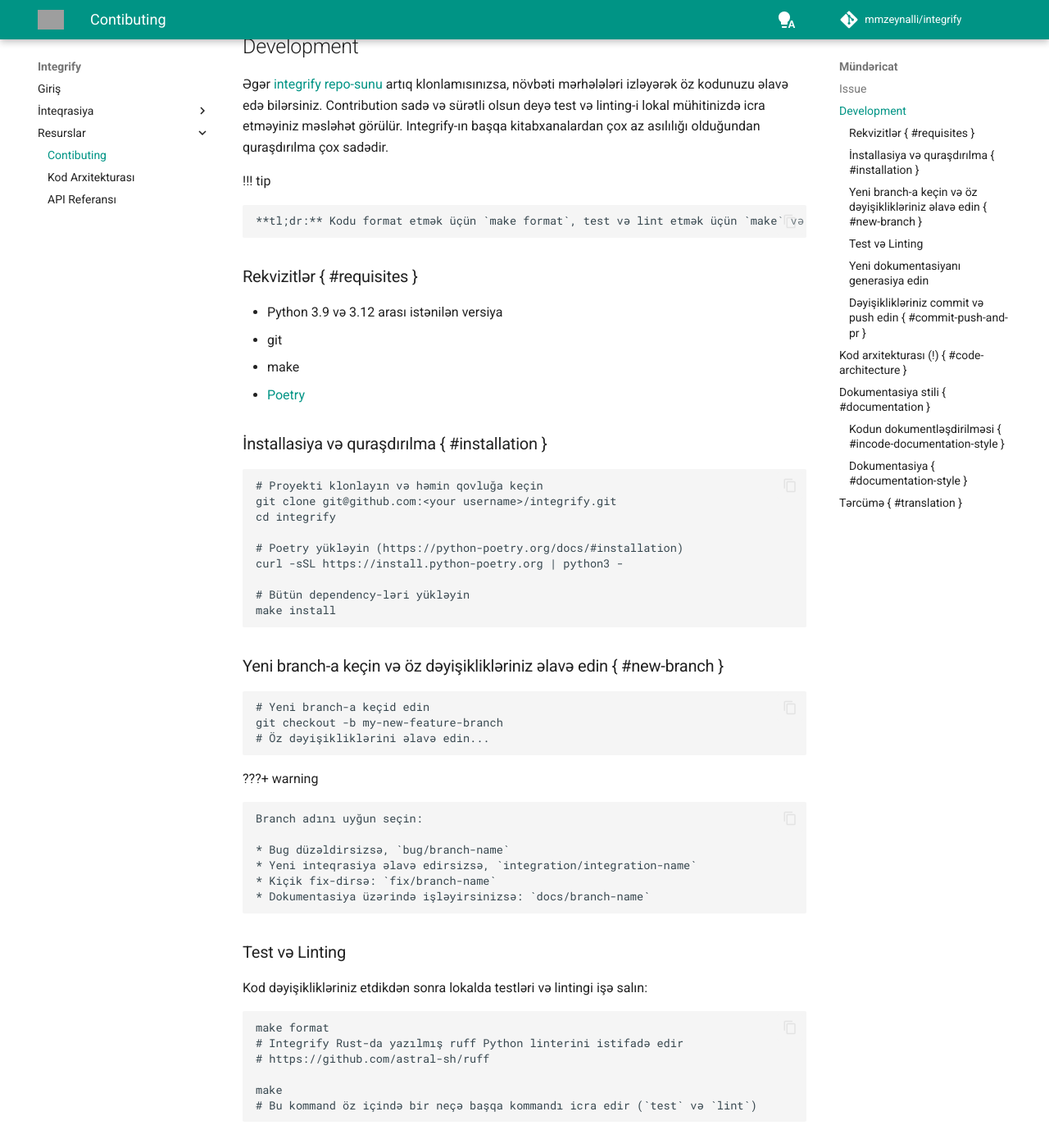
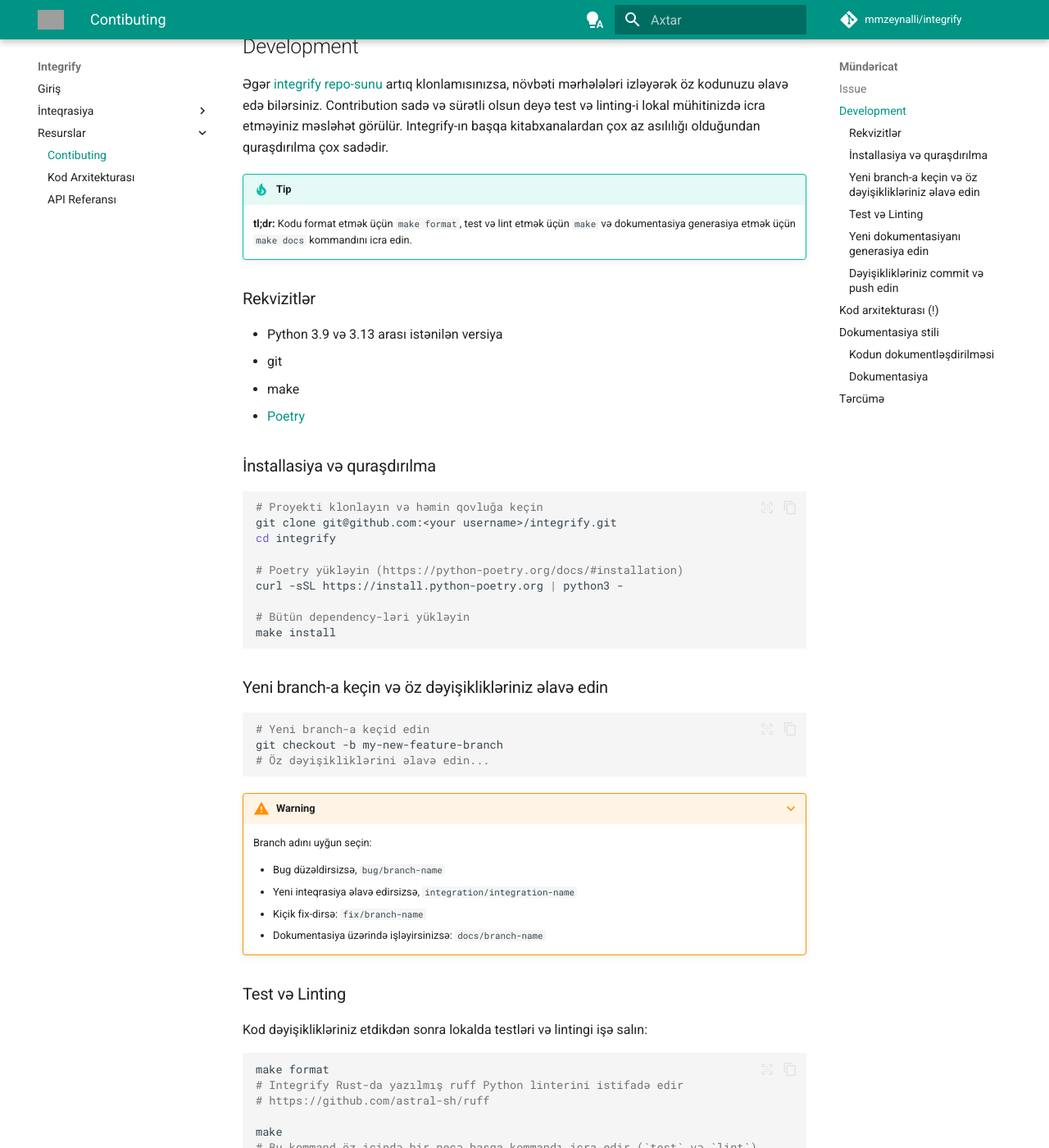
Before and after one commit to mmzeynalli/integrify, an MkDocs documentation site: the page built from docs/az/docs/resources/contributing.md, in a window 1280 px wide and 1400 px high, scrolled down 374 px. Shown: the whole window at 82% size. Built offline with MkDocs 1.6.1 and Material for MkDocs 9.7.7, drawn with Linux system fonts in a browser that asks for light colours; comment, search, counter and statistics services are not loaded; some of the changed text lies outside the part shown; grey boxes are pictures that could not be loaded.

Commit message:
Fixed mkdocs.yml and added python 3.13 as supported version

```diff
--- a/docs/az/docs/resources/contributing.md
+++ b/docs/az/docs/resources/contributing.md
@@ -17,7 +17,7 @@
 
 ### Rekvizitlər { #requisites }
 
-* Python 3.9 və 3.12 arası istənilən versiya
+* Python 3.9 və 3.13 arası istənilən versiya
 * git
 * make
 * [Poetry](https://python-poetry.org/docs/#installation)
--- a/docs/az/mkdocs.yml
+++ b/docs/az/mkdocs.yml
@@ -47,34 +47,34 @@
 repo_url: https://github.com/mmzeynalli/integrify
 
 plugins:
-  # - search
+  - search
   - social:
       cards_layout_options:
         logo: assets/integrify.png
-  # - panzoom:
-  #     full_screen: True
-  # - mkdocstrings:
-  #     default_handler: python
-  #     handlers:
-  #       python:
-  #         paths: [../../src]
-  #         options:
-  #           show_root_heading: true
-  #           show_source: false
-  #           show_if_no_docstring: true
-  #           inherited_members: true
-  #           members_order: source
-  #           # separate_signature: true
-  #           unwrap_annotated: true
-  #           filters:
-  #           - '!^_'
-  #           merge_init_into_class: true
-  #           docstring_section_style: spacy
-  #           signature_crossrefs: true
-  #           show_symbol_type_heading: true
-  #           show_symbol_type_toc: true
-  #           extensions:
-  #           - griffe_pydantic
+  - panzoom:
+      full_screen: True
+  - mkdocstrings:
+      default_handler: python
+      handlers:
+        python:
+          paths: [../../src]
+          options:
+            show_root_heading: true
+            show_source: false
+            show_if_no_docstring: true
+            inherited_members: true
+            members_order: source
+            # separate_signature: true
+            unwrap_annotated: true
+            filters:
+            - '!^_'
+            merge_init_into_class: true
+            docstring_section_style: spacy
+            signature_crossrefs: true
+            show_symbol_type_heading: true
+            show_symbol_type_toc: true
+            extensions:
+            - griffe_pydantic
 
 nav:
   - Giriş: index.md
@@ -99,38 +99,38 @@
     - Kod Arxitekturası: "resources/code-architecture.md"
     - API Referansı: "resources/api-reference.md"
 
-# markdown_extensions:
-#   - codehilite:
-#       guess_lang: false
-#   - admonition
-#   - pymdownx.details
-#   - pymdownx.highlight
-#   - pymdownx.tabbed
-#   - pymdownx.superfences
-#   - abbr
-#   - attr_list
-#   - footnotes
-#   - md_in_html
-#   - tables
-#   - toc:
-#       permalink: true
-#   - pymdownx.emoji:
-#       emoji_index: !!python/name:material.extensions.emoji.twemoji
-#       emoji_generator: !!python/name:material.extensions.emoji.to_svg
-#   - pymdownx.betterem:
-#       smart_enable: all
-#   - pymdownx.caret
-#   - pymdownx.highlight:
-#       line_spans: __span
-#   - pymdownx.inlinehilite
-#   - pymdownx.keys
-#   - pymdownx.mark
-#   - pymdownx.superfences:
-#       custom_fences:
-#         - name: mermaid
-#           class: mermaid
-#           format: !!python/name:pymdownx.superfences.fence_code_format
-#   - pymdownx.tilde
+markdown_extensions:
+  - codehilite:
+      guess_lang: false
+  - admonition
+  - pymdownx.details
+  - pymdownx.highlight
+  - pymdownx.tabbed
+  - pymdownx.superfences
+  - abbr
+  - attr_list
+  - footnotes
+  - md_in_html
+  - tables
+  - toc:
+      permalink: true
+  - pymdownx.emoji:
+      emoji_index: !!python/name:material.extensions.emoji.twemoji
+      emoji_generator: !!python/name:material.extensions.emoji.to_svg
+  - pymdownx.betterem:
+      smart_enable: all
+  - pymdownx.caret
+  - pymdownx.highlight:
+      line_spans: __span
+  - pymdownx.inlinehilite
+  - pymdownx.keys
+  - pymdownx.mark
+  - pymdownx.superfences:
+      custom_fences:
+        - name: mermaid
+          class: mermaid
+          format: !!python/name:pymdownx.superfences.fence_code_format
+  - pymdownx.tilde
 
 extra:
   social:
--- a/pyproject.toml
+++ b/pyproject.toml
@@ -34,6 +34,7 @@
     "Programming Language :: Python :: 3.10",
     "Programming Language :: Python :: 3.11",
     "Programming Language :: Python :: 3.12",
+    "Programming Language :: Python :: 3.13",
     "Topic :: Internet :: WWW/HTTP :: HTTP Servers",
     "Topic :: Internet :: WWW/HTTP",
 ]
```
Also changed, not shown: 1 other file.
